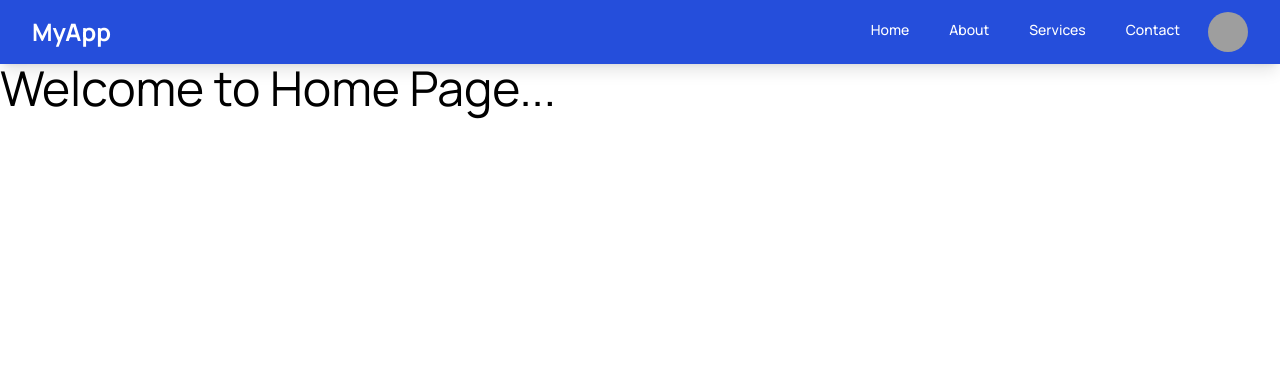
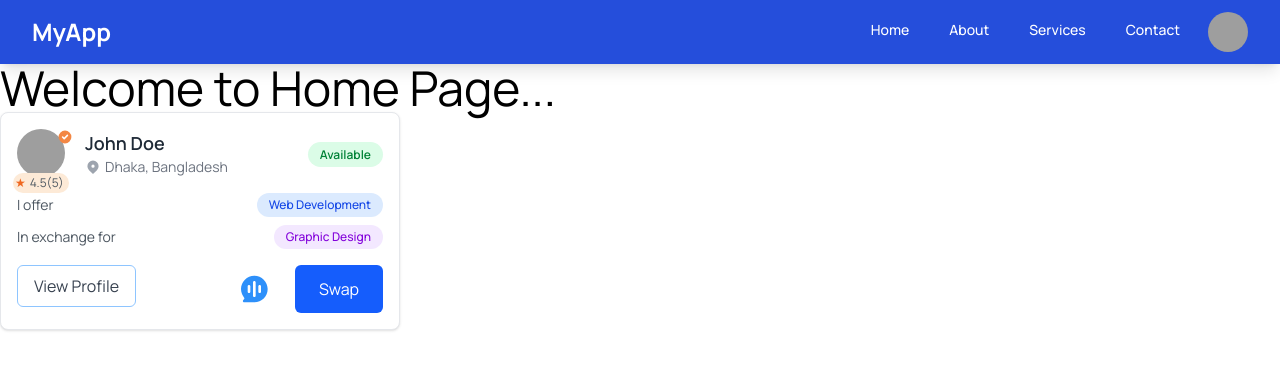
Before and after one commit to test-usa/clover-frontend, a React (Vite) app: page / in a window 1280 px wide. Shown: the top 370 px of the page. Built offline with nearby package versions, Linux system fonts and the light colour scheme; grey boxes are pictures that could not be loaded.

Commit message:
card fixed

```diff
--- a/src/components/Reusable/ReUsableCard.tsx
+++ b/src/components/Reusable/ReUsableCard.tsx
@@ -1,6 +1,6 @@
-import { FaEnvelope } from "react-icons/fa";
+
 import { Link } from "react-router-dom";
-
+import messageIcon from '../../assets/messageIcon.svg'
 interface MatchCardProps {
     avatarSrc: string;
     name: string;
@@ -22,14 +22,15 @@ const ReUsableCard: React.FC<MatchCardProps> = ({
     status,
     offerSkill,
     exchangeSkill,
-    verifiedType = 'none',
+    verifiedType,
 
 }) => {
+
     const verifiedColor =
         verifiedType === 'blue'
             ? 'text-blue-500'
             : verifiedType === 'orange'
-                ? 'text-orange-500'
+                ? 'text-[#F38744]'
                 : 'hidden';
 
     return (
@@ -74,7 +75,7 @@ const ReUsableCard: React.FC<MatchCardProps> = ({
                         {location}
                     </p>
                     <div className="absolute -bottom-4 -left-18 flex bg-[#FDEAD7] rounded-[100px] p-[2px] w-[56px] items-center text-xs text-gray-600 mt-1">
-                        <span className="text-yellow-500 mr-1">★</span>
+                        <span className="text-[#EF6820] mr-1">★</span>
                         {rating}(5)
                     </div>
                 </div>
@@ -106,22 +107,24 @@ const ReUsableCard: React.FC<MatchCardProps> = ({
 
             {/* Actions Section */}
             <div className="flex justify-between space-x-3">
-                <button
+                <div>
+                    <button
 
-                    className="flex-1 px-4 py-2 border border-gray-300 rounded-md text-gray-700 hover:bg-gray-50 focus:outline-none focus:ring-2 focus:ring-blue-500 focus:ring-offset-2"
-                >
-                    <Link to={""}>View Profile</Link>
-                </button>
+                        className="flex-1 px-4 py-2 border border-blue-300 rounded-md text-gray-700 hover:bg-blue-700 hover:text-white focus:outline-none focus:ring-2 focus:ring-blue-500 focus:ring-offset-2"
+                    >
+                        <Link to={""}>View Profile</Link>
+                    </button>
+                </div>
                 <div className="flex gap-2">
                     <button
 
-                        className="px-4 py-2 bg-blue-600 text-white rounded-md hover:bg-blue-700 focus:outline-none focus:ring-2 focus:ring-blue-500 focus:ring-offset-2"
+                        className="cursor-pointer px-4 py-2 bg-white text-white rounded-md hover:bg-blue-700 hover:text-black focus:outline-none focus:ring-2 focus:ring-blue-500 focus:ring-offset-2"
                     >
-                        <FaEnvelope />
+                        <img src={messageIcon} alt="" />
                     </button>
                     <button
 
-                        className="px-4 py-2 bg-blue-600 text-white rounded-md hover:bg-blue-700 focus:outline-none focus:ring-2 focus:ring-blue-500 focus:ring-offset-2"
+                        className="px-[24px] py-2 bg-blue-600 text-white rounded-md hover:bg-blue-700 focus:outline-none focus:ring-2 focus:ring-blue-500 focus:ring-offset-2"
                     >
                         <Link to={""}>Swap</Link>
                     </button>
--- a/src/pages/Home.tsx
+++ b/src/pages/Home.tsx
@@ -1,4 +1,4 @@
-
+import ReUsableCard from "@/components/Reusable/ReUsableCard";
 import CommonWrapper from "../common/CommonWrapper";
 
 const Home = () => {
@@ -6,7 +6,17 @@ const Home = () => {
     <CommonWrapper>
       <div className="h-screen bg-website-color-lightGreen">
         <h1 className="text-5xl">Welcome to Home Page...</h1>
+        <ReUsableCard
+          avatarSrc="/path-to-avatar.jpg"
+          name="John Doe"
+          rating={4.5}
+          location="Dhaka, Bangladesh"
+          status="Available"
+          offerSkill="Web Development"
+          exchangeSkill="Graphic Design"
+          verifiedType="orange"
 
+        />
       </div>
     </CommonWrapper>
   );
```
Also changed, not shown: src/assets/messageIcon.svg (added).
